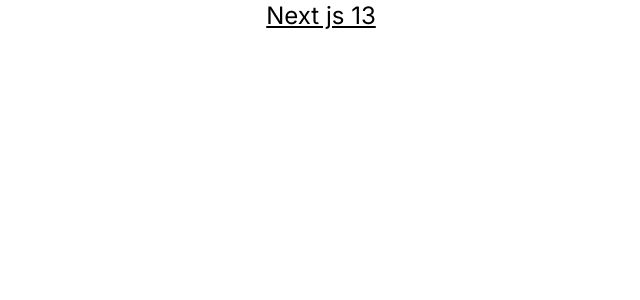
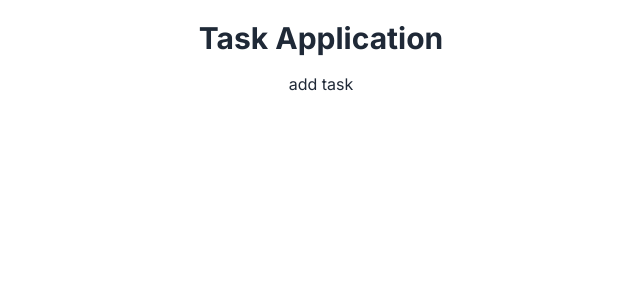
Before and after one commit to Syed-Anwarul-Haque-Piash/task-app-nextjs, a Next.js app: page / in a window 1280 px wide. Shown: the top 300 px of the page, without its empty margins (319-959 px from the left). Built offline with nearby package versions, Linux system fonts and the light colour scheme.

Commit message:
adding addtask component

```diff
--- /dev/null
+++ b/app/components/AddTask.tsx
@@ -0,0 +1,11 @@
+
+
+const AddTask = () => {
+    return (
+        <div>
+            add task
+        </div>
+    );
+};
+
+export default AddTask;
--- a/app/page.tsx
+++ b/app/page.tsx
@@ -1,9 +1,13 @@
+import AddTask from "./components/AddTask";
 
 
 export default function Home() {
   return (
-    <main className="">
-      <h1 className="text-2xl underline text-center">Next js 13</h1>
+    <main className="max-w-4xl mx-auto mt-4">
+      <div className="text-center my-5 flex flex-col gap-4">
+        <h1 className="text-3xl font-bold">Task Application</h1>
+        <AddTask></AddTask>
+      </div>
     </main>
   )
 }
--- a/package.json
+++ b/package.json
@@ -19,5 +19,8 @@
     "react-dom": "18.2.0",
     "tailwindcss": "3.3.2",
     "typescript": "5.1.6"
+  },
+  "devDependencies": {
+    "daisyui": "^3.1.9"
   }
 }
--- a/tailwind.config.js
+++ b/tailwind.config.js
@@ -14,5 +14,5 @@
       },
     },
   },
-  plugins: [],
+  plugins: [require("daisyui")],
 }
```
Also changed, not shown: 1 other file (tests, documents, lock files or other folders).
